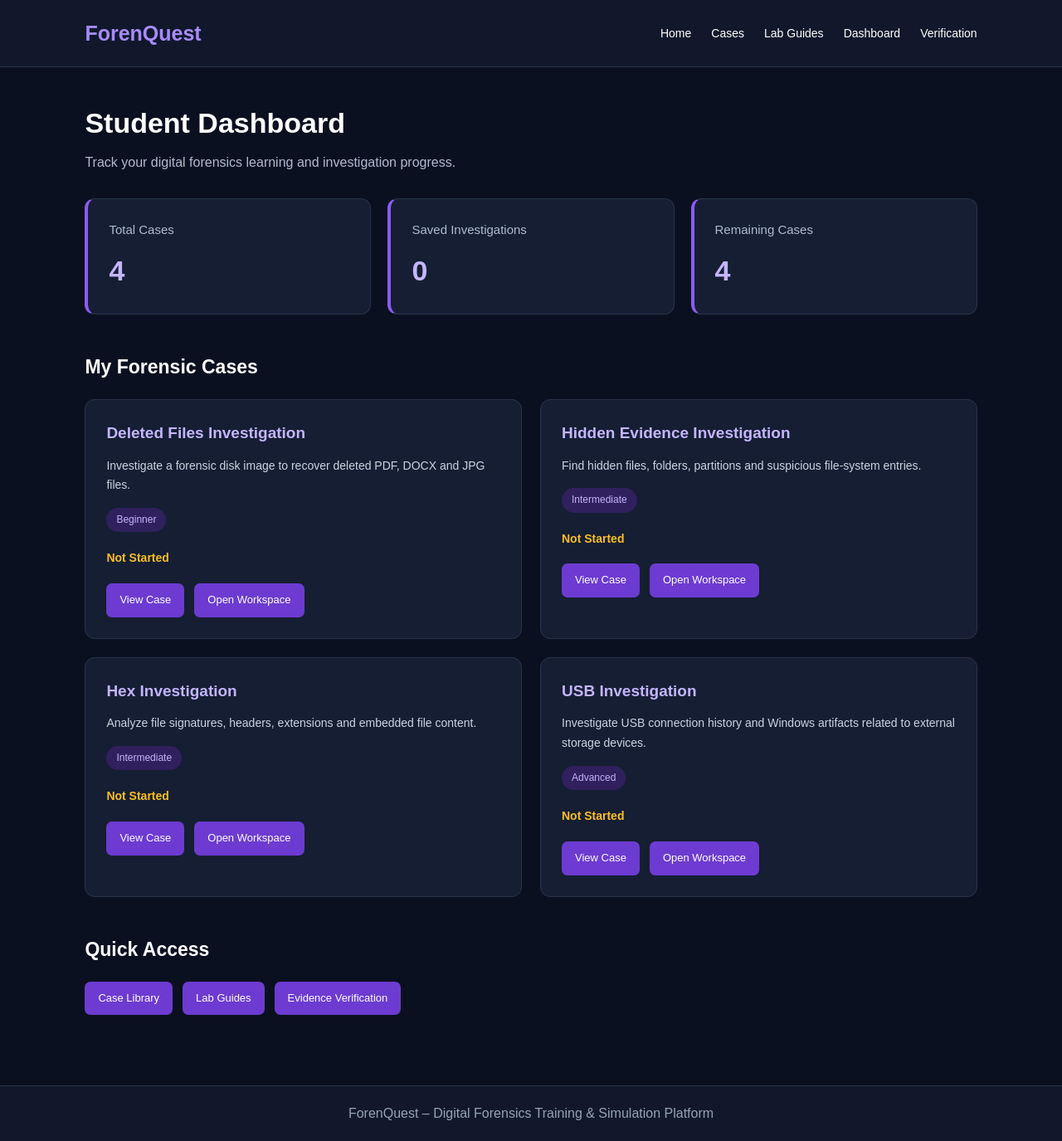
After one commit to Qalb-Creater/ForenQuest, a Flask app: page /dashboard in a window 1280 px wide. The commit adds this page. Shown: the whole page at 83% size. Run offline with Flask 3, Linux system fonts and the light colour scheme; data that the repository does not hold is empty.

Commit message:
Build student dashboard
Build student dashboard

```diff
--- a/app/__init__.py
+++ b/app/__init__.py
@@ -281,5 +281,39 @@ def create_app():
             download_name=filename,
             mimetype="application/pdf"
         )
+    # Student Dashboard
+    @app.route("/dashboard")
+    def student_dashboard():
 
+        # Create a temporary student identity if needed
+        if "student_id" not in session:
+            session["student_id"] = str(uuid.uuid4())
+
+        student_id = session["student_id"]
+
+        db = get_db()
+
+        # Get all saved investigations for this student
+        saved_records = db.execute("""
+            SELECT case_id, updated_at
+            FROM investigations
+            WHERE student_id = ?
+            ORDER BY updated_at DESC
+        """, (student_id,)).fetchall()
+
+        saved_case_ids = [
+            record["case_id"] for record in saved_records
+        ]
+
+        total_cases = len(CASES)
+        saved_count = len(saved_records)
+
+        return render_template(
+            "dashboard.html",
+            cases=CASES,
+            total_cases=total_cases,
+            saved_count=saved_count,
+            saved_case_ids=saved_case_ids,
+            saved_records=saved_records
+        )
     return app
--- a/app/static/css/style.css
+++ b/app/static/css/style.css
@@ -1,3 +1,8 @@
+
+/* =================================
+   GLOBAL STYLES
+================================= */
+
 * {
     margin: 0;
     padding: 0;
@@ -11,6 +16,10 @@ body {
     line-height: 1.6;
 }
 
+/* =================================
+   HOMEPAGE NAVIGATION
+================================= */
+
 .navbar {
     display: flex;
     justify-content: space-between;
@@ -23,6 +32,7 @@ body {
     font-size: 25px;
     font-weight: bold;
     color: #a78bfa;
+    text-decoration: none;
 }
 
 .nav-links a {
@@ -34,6 +44,10 @@ body {
 .nav-links a:hover {
     color: #a78bfa;
 }
+
+/* =================================
+   HOMEPAGE HERO
+================================= */
 
 .hero {
     min-height: 440px;
@@ -88,7 +102,12 @@ body {
     background: #6d28d9;
 }
 
-.about, .cases {
+/* =================================
+   HOMEPAGE ABOUT AND CASES
+================================= */
+
+.about,
+.cases {
     padding: 65px 8%;
     text-align: center;
 }
@@ -129,11 +148,243 @@ body {
     font-size: 13px;
 }
 
+/* =================================
+   GENERAL FOOTER
+================================= */
+
 footer {
     text-align: center;
     padding: 25px;
     color: #94a3b8;
     background: #11182b;
+}
+
+/* =================================
+   BASE PAGE LAYOUT
+================================= */
+
+.main-header {
+    background: #11182b;
+    padding: 20px 8%;
+    border-bottom: 1px solid #29344d;
+}
+
+.header-container {
+    display: flex;
+    justify-content: space-between;
+    align-items: center;
+    flex-wrap: wrap;
+    gap: 15px;
+}
+
+.main-nav {
+    display: flex;
+    flex-wrap: wrap;
+    gap: 24px;
+}
+
+.main-nav a {
+    color: #ffffff;
+    text-decoration: none;
+    font-size: 14px;
+}
+
+.main-nav a:hover {
+    color: #a78bfa;
+}
+
+.main-content {
+    min-height: 75vh;
+    padding: 40px 8%;
+}
+
+.main-footer {
+    background: #11182b;
+    color: #94a3b8;
+    text-align: center;
+    padding: 20px;
+    border-top: 1px solid #29344d;
+}
+
+.flash-message {
+    background: #173b2a;
+    color: #9ae6b4;
+    padding: 12px;
+    border-radius: 8px;
+    margin-bottom: 20px;
+}
+
+/* =================================
+   STUDENT DASHBOARD
+================================= */
+
+.dashboard-container {
+    max-width: 1200px;
+    margin: 0 auto;
+}
+
+.dashboard-header {
+    margin-bottom: 30px;
+}
+
+.dashboard-header h1 {
+    color: #ffffff;
+    font-size: 34px;
+    margin-bottom: 8px;
+}
+
+.dashboard-header p {
+    color: #aebbd0;
+}
+
+/* Statistics */
+
+.dashboard-stats {
+    display: grid;
+    grid-template-columns: repeat(3, 1fr);
+    gap: 20px;
+    margin-bottom: 45px;
+}
+
+.stat-card {
+    background: #151e33;
+    border: 1px solid #29344d;
+    border-left: 4px solid #8b5cf6;
+    padding: 25px;
+    border-radius: 12px;
+}
+
+.stat-card h3 {
+    color: #aebbd0;
+    font-size: 15px;
+    font-weight: normal;
+}
+
+.stat-card p {
+    color: #c4b5fd;
+    font-size: 34px;
+    font-weight: bold;
+    margin-top: 10px;
+}
+
+/* Case section */
+
+.dashboard-section {
+    margin-bottom: 45px;
+}
+
+.dashboard-section h2 {
+    color: #ffffff;
+    font-size: 23px;
+    margin-bottom: 20px;
+}
+
+.dashboard-cases {
+    display: grid;
+    grid-template-columns: repeat(2, 1fr);
+    gap: 22px;
+}
+
+.dashboard-case-card {
+    background: #151e33;
+    border: 1px solid #29344d;
+    padding: 25px;
+    border-radius: 12px;
+    transition: 0.2s ease;
+}
+
+.dashboard-case-card:hover {
+    border-color: #8b5cf6;
+    transform: translateY(-3px);
+}
+
+.dashboard-case-card h3 {
+    color: #c4b5fd;
+    font-size: 19px;
+    margin-bottom: 12px;
+}
+
+.dashboard-case-card p {
+    color: #cbd5e1;
+    font-size: 14px;
+    line-height: 1.7;
+}
+
+/* Difficulty badge */
+
+.case-level {
+    display: inline-block;
+    background: #30205d;
+    color: #c4b5fd;
+    padding: 5px 12px;
+    border-radius: 20px;
+    font-size: 12px;
+    margin: 15px 0;
+}
+
+/* Investigation status */
+
+.saved-status {
+    color: #6ee7a0 !important;
+    font-weight: bold;
+    margin-top: 5px;
+}
+
+.pending-status {
+    color: #fbbf24 !important;
+    font-weight: bold;
+    margin-top: 5px;
+}
+
+/* Dashboard buttons */
+
+.dashboard-links,
+.quick-links {
+    display: flex;
+    flex-wrap: wrap;
+    gap: 12px;
+    margin-top: 18px;
+}
+
+.dashboard-links a,
+.quick-links a {
+    display: inline-block;
+    background: #6d3bd1;
+    color: white;
+    padding: 10px 16px;
+    border-radius: 7px;
+    text-decoration: none;
+    font-size: 13px;
+    transition: 0.2s ease;
+}
+
+.dashboard-links a:hover,
+.quick-links a:hover {
+    background: #8756ed;
+}
+
+/* =================================
+   RESPONSIVE DESIGN
+================================= */
+
+@media (max-width: 700px) {
+
+    .dashboard-stats {
+        grid-template-columns: 1fr;
+    }
+
+    .dashboard-cases {
+        grid-template-columns: 1fr;
+    }
+
+    .header-container {
+        flex-direction: column;
+        align-items: flex-start;
+    }
+
+    .main-content {
+        padding: 25px 5%;
+    }
 }
 
 @media (max-width: 650px) {
--- /dev/null
+++ b/app/templates/base.html
@@ -0,0 +1,59 @@
+
+<!DOCTYPE html>
+<html lang="en">
+
+<head>
+    <meta charset="UTF-8">
+    <meta name="viewport" content="width=device-width, initial-scale=1.0">
+
+    <title>{% block title %}ForenQuest{% endblock %}</title>
+
+    <link rel="stylesheet"
+          href="{{ url_for('static', filename='css/style.css') }}">
+</head>
+
+<body>
+
+    <header class="main-header">
+
+        <div class="header-container">
+
+            <a href="{{ url_for('home') }}" class="logo">
+                ForenQuest
+            </a>
+
+            <nav class="main-nav">
+                <a href="{{ url_for('home') }}">Home</a>
+                <a href="{{ url_for('case_library') }}">Cases</a>
+                <a href="{{ url_for('guide_library') }}">Lab Guides</a>
+                <a href="{{ url_for('student_dashboard') }}">Dashboard</a>
+                <a href="{{ url_for('evidence_verification') }}">Verification</a>
+            </nav>
+
+        </div>
+
+    </header>
+
+    <main class="main-content">
+
+        {% with messages = get_flashed_messages() %}
+            {% if messages %}
+                {% for message in messages %}
+                    <div class="flash-message">
+                        {{ message }}
+                    </div>
+                {% endfor %}
+            {% endif %}
+        {% endwith %}
+
+        {% block content %}{% endblock %}
+
+    </main>
+
+    <footer class="main-footer">
+        <p>ForenQuest – Digital Forensics Training & Simulation Platform</p>
+    </footer>
+
+</body>
+
+</html>
--- /dev/null
+++ b/app/templates/dashboard.html
@@ -0,0 +1,92 @@
+
+{% extends "base.html" %}
+
+{% block content %}
+
+<div class="dashboard-container">
+
+    <div class="dashboard-header">
+        <h1>Student Dashboard</h1>
+        <p>Track your digital forensics learning and investigation progress.</p>
+    </div>
+
+    <div class="dashboard-stats">
+
+        <div class="stat-card">
+            <h3>Total Cases</h3>
+            <p>{{ total_cases }}</p>
+        </div>
+
+        <div class="stat-card">
+            <h3>Saved Investigations</h3>
+            <p>{{ saved_count }}</p>
+        </div>
+
+        <div class="stat-card">
+            <h3>Remaining Cases</h3>
+            <p>{{ total_cases - saved_count }}</p>
+        </div>
+
+    </div>
+
+    <div class="dashboard-section">
+        <h2>My Forensic Cases</h2>
+
+        <div class="dashboard-cases">
+
+            {% for case in cases %}
+
+            <div class="dashboard-case-card">
+
+                <h3>{{ case.title }}</h3>
+
+                <p>{{ case.description }}</p>
+
+                <span class="case-level">
+                    {{ case.level }}
+                </span>
+
+                {% if case.id in saved_case_ids %}
+                    <p class="saved-status">Investigation Saved</p>
+                {% else %}
+                    <p class="pending-status">Not Started</p>
+                {% endif %}
+
+                <div class="dashboard-links">
+
+                    <a href="{{ url_for('case_detail', case_id=case.id) }}">
+                        View Case
+                    </a>
+
+                    <a href="{{ url_for('investigation_workspace', case_id=case.id) }}">
+                        Open Workspace
+                    </a>
+
+                </div>
+
+            </div>
+
+            {% endfor %}
+
+        </div>
+    </div>
+
+    <div class="dashboard-section">
+        <h2>Quick Access</h2>
+
+        <div class="quick-links">
+
+            <a href="{{ url_for('case_library') }}">Case Library</a>
+
+            <a href="{{ url_for('guide_library') }}">Lab Guides</a>
+
+            <a href="{{ url_for('evidence_verification') }}">
+                Evidence Verification
+            </a>
+
+        </div>
+    </div>
+
+</div>
+
+{% endblock %}
--- a/app/templates/index.html
+++ b/app/templates/index.html
@@ -21,6 +21,7 @@
       <div class="nav-links">
     <a href="{{ url_for('home') }}">Home</a>
     <a href="#about">About</a>
+    <a href="{{ url_for('student_dashboard') }}">Dashboard</a>
     <a href="{{ url_for('case_library') }}">Cases</a>
     <a href="{{ url_for('guide_library') }}">Lab Guides</a>
     <a href="{{ url_for('evidence_verification') }}">Evidence Verification</a>
```
